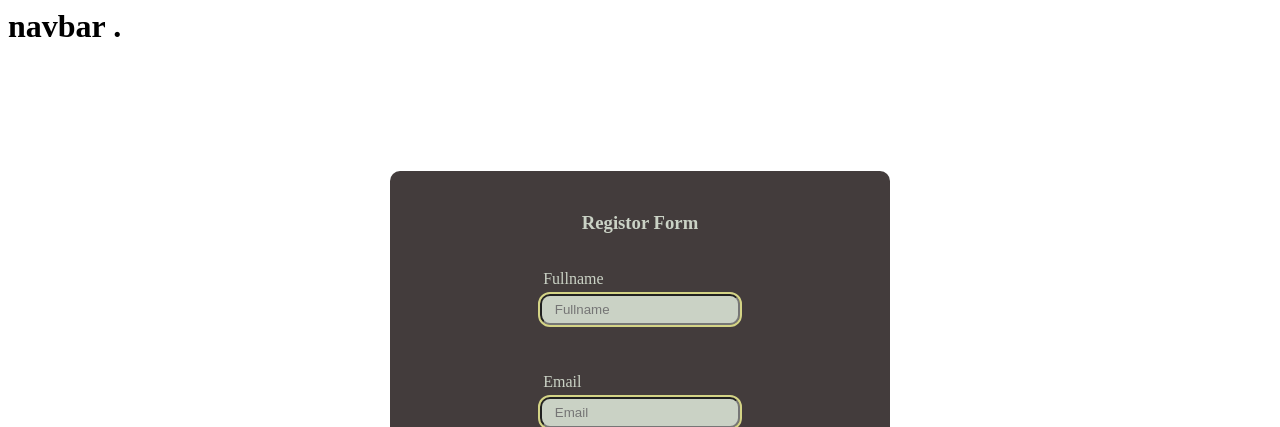
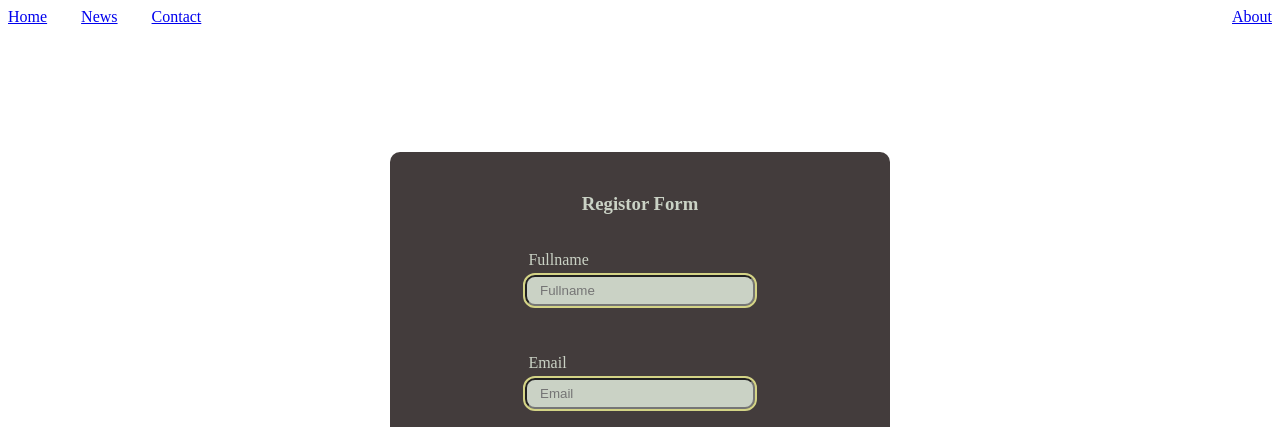
Before and after one commit to Chinjuku/HongsamutIT, a PHP site: page /regis.php in a window 1280 px wide. Shown: the top 427 px of the page. Run offline with PHP 8.4, Linux system fonts and the light colour scheme.

Commit message:
Chinjungveryhandsomemak

```diff
--- a/backend/userconnect.php
+++ b/backend/userconnect.php
@@ -1,6 +1,5 @@
 <?php
 session_start();
-echo 'hee';
 if ($_SERVER["REQUEST_METHOD"] == "POST") {
 
     $name = $_POST["inputname"];
@@ -51,3 +50,4 @@ if ($_SERVER["REQUEST_METHOD"] == "POST") {
         echo "All field are required";
     }
 }
+?>
--- a/frontend/home.php
+++ b/frontend/home.php
@@ -1,5 +1,5 @@
 <?php
     session_start();
-    include './layout/header.php';
-    echo "Kuyraisus";
+    include './layout/navbar.php';
+    echo "12345";
 ?>
--- a/frontend/layout/header.php
+++ /dev/null
@@ -1,3 +0,0 @@
-<html>
-    <h1>navbar .</h1>
-</html>
--- /dev/null
+++ b/frontend/layout/navbar.php
@@ -0,0 +1,29 @@
+<!DOCTYPE html>
+<html lang="en">
+<head>
+    <meta charset="UTF-8">
+    <meta name="viewport" content="width=device-width, initial-scale=1.0">
+    <title>Document</title>
+    <style>
+        ul {
+            list-style-type: none;
+            margin: 0;
+            padding: 0;
+            display: flex;
+            flex-direction: row;
+            justify-content: space-between;
+            }
+        ul .list a{
+            margin-right: 30px;
+        }
+    </style>
+</head>
+<body>
+<ul>
+  <div class="list"><a href="default.asp">Home</a>
+       <a href="news.asp">News</a>
+       <a href="contact.asp">Contact</a></div>
+  <div><a href="about.asp">About</a></div>
+</ul>
+</body>
+</html>
--- a/frontend/regis.php
+++ b/frontend/regis.php
@@ -1,8 +1,6 @@
 <?php
     session_start();
-    include './layout/header.php';
-
-
+    include './layout/navbar.php';
 ?>
 <!DOCTYPE html>
 <html>
@@ -13,7 +11,7 @@
 </head>
 <body>
 <div class="container">
-        <form class="page" action="regis.php" method="post">
+        <form class="page" action="../backend/register.php" method="post">
             <!-- /db-project/backend/userconnect.php -->
             <h3 class="lb">Registor Form</h3>
 
```
Also changed, not shown: backend/register.php (added, +45 -0 lines), backend/select.php (renamed from frontend/select.php).
